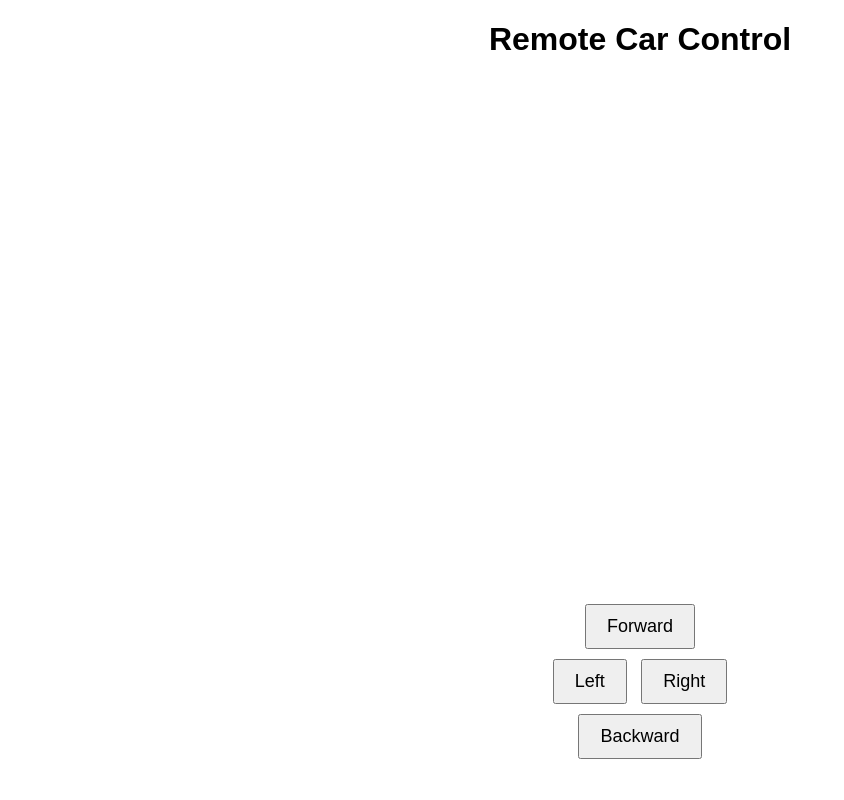
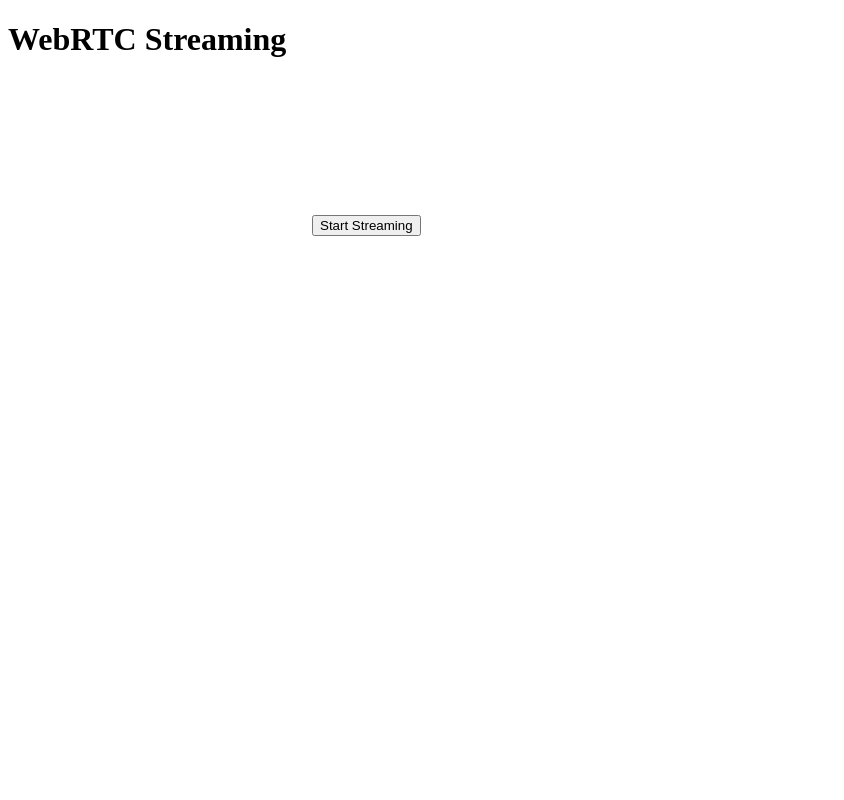
Before and after one commit to Mirnyi4/rpi-server, a Flask app: page / in a window 1280 px wide. Shown: the whole page, without its empty margins (0-844 px from the left). Run offline with Flask 3, Linux system fonts and the light colour scheme.

Commit message:
Update index.html

```diff
--- a/templates/index.html
+++ b/templates/index.html
@@ -3,53 +3,47 @@
 <head>
     <meta charset="UTF-8">
     <meta name="viewport" content="width=device-width, initial-scale=1.0">
-  <title>Remote Car Control</title>
-  <style>
-    body { text-align: center; font-family: Arial, sans-serif; }
-    video { width: 80%; margin-top: 10px; }
-    button { margin: 5px; padding: 10px 20px; font-size: 18px; }
-  </style>
+    <title>WebRTC Streaming</title>
 </head>
 <body>
-  <h1>Remote Car Control</h1>
+    <h1>WebRTC Streaming</h1>
     <video id="video" autoplay playsinline></video>
-  <div>
-    <button onclick="sendCommand('forward', true)">Forward</button><br>
-    <button onclick="sendCommand('left', true)">Left</button>
-    <button onclick="sendCommand('right', true)">Right</button><br>
-    <button onclick="sendCommand('backward', true)">Backward</button>
-  </div>
+    <button id="start">Start Streaming</button>
+
     <script>
-    const pc = new RTCPeerConnection();
+        const video = document.getElementById('video');
+        const startButton = document.getElementById('start');
+        let pc;
 
-    async function start() {
-      // Создание предложения
+        startButton.onclick = async () => {
+            pc = new RTCPeerConnection();
+
+            pc.onicecandidate = async event => {
+                if (event.candidate) {
+                    await fetch('/webrtc', {
+                        method: 'POST',
+                        body: JSON.stringify({ candidate: event.candidate }),
+                        headers: { 'Content-Type': 'application/json' }
+                    });
+                }
+            };
+
+            pc.ontrack = event => {
+                video.srcObject = event.streams[0];
+            };
+
             const offer = await pc.createOffer();
             await pc.setLocalDescription(offer);
 
             const response = await fetch('/webrtc', {
                 method: 'POST',
-        headers: { 'Content-Type': 'application/json' },
-        body: JSON.stringify({ sdp: offer.sdp, type: offer.type })
+                body: JSON.stringify({ type: 'offer', sdp: pc.localDescription }),
+                headers: { 'Content-Type': 'application/json' }
             });
 
             const answer = await response.json();
-      await pc.setRemoteDescription(answer);
-
-      pc.ontrack = event => {
-        document.getElementById('video').srcObject = event.streams[0];
+            await pc.setRemoteDescription(new RTCSessionDescription(answer));
         };
-    }
-
-    function sendCommand(direction, state) {
-      fetch('/control', {
-        method: 'POST',
-        headers: { 'Content-Type': 'application/json' },
-        body: JSON.stringify({ direction, state })
-      });
-    }
-
-    start();
     </script>
 </body>
 </html>
```
Lines whose indentation alone changed are shown as unchanged.
